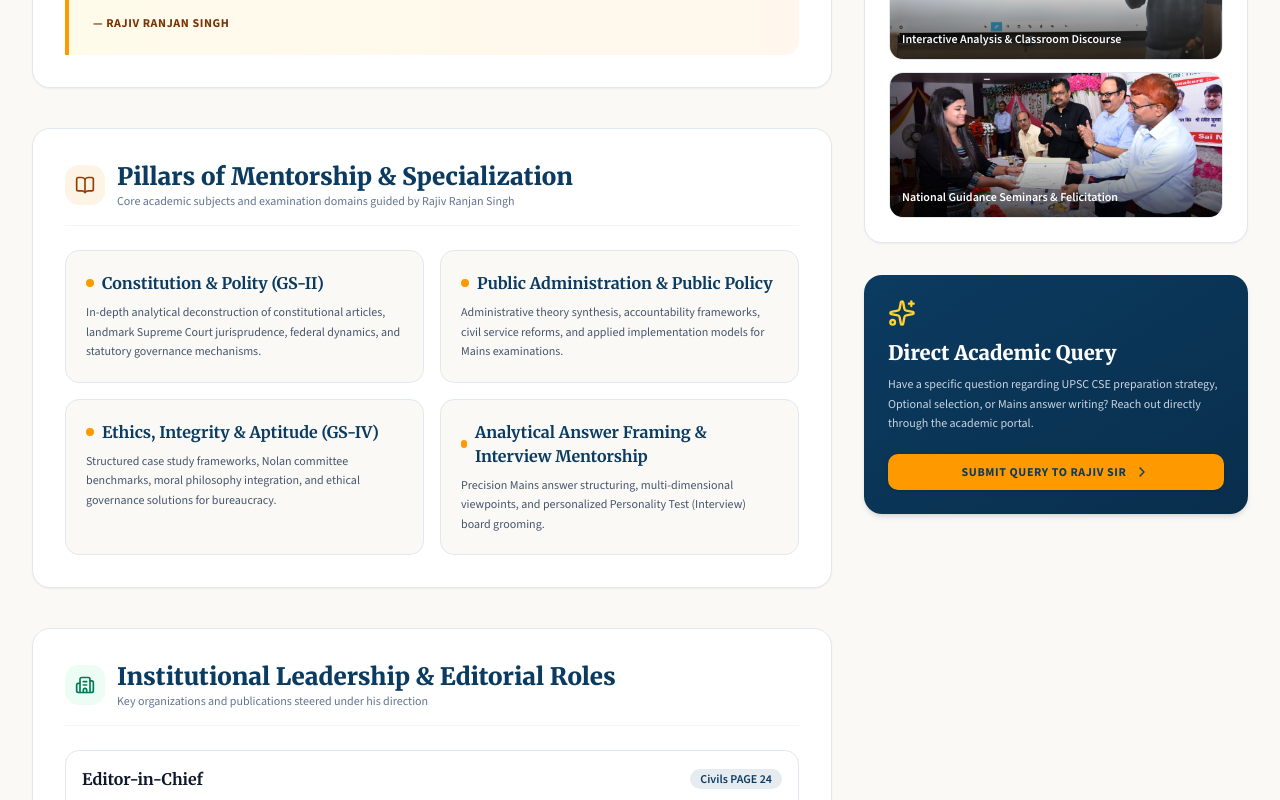
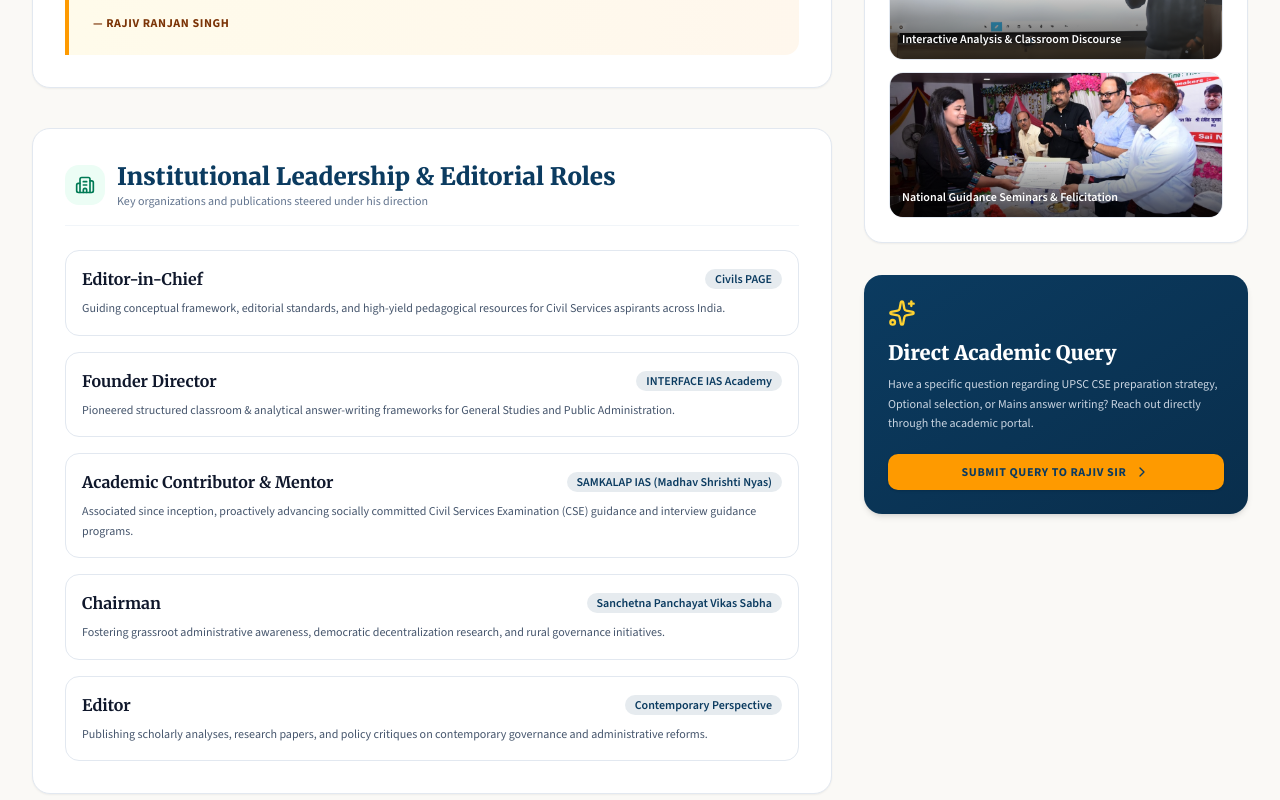
Before and after one commit to devch007/Civilspage, a Next.js app: page /about-mentor in a window 1280 px wide. Shown: the part 1460-2260 px from the top of the page. Built offline with nearby package versions, Linux system fonts and the light colour scheme.

Commit message:
Remove Pillars of Mentorship section and align Civils PAGE name

```diff
--- a/src/app/(public)/about-mentor/page.tsx
+++ b/src/app/(public)/about-mentor/page.tsx
@@ -37,7 +37,7 @@
   const leadershipRoles = [
     {
       title: 'Editor-in-Chief',
-      organization: 'Civils PAGE 24',
+      organization: 'Civils PAGE',
       description: 'Guiding conceptual framework, editorial standards, and high-yield pedagogical resources for Civil Services aspirants across India.'
     },
     {
@@ -80,24 +80,6 @@
     }
   ];
 
-  const coreFocusAreas = [
-    {
-      title: 'Constitution & Polity (GS-II)',
-      description: 'In-depth analytical deconstruction of constitutional articles, landmark Supreme Court jurisprudence, federal dynamics, and statutory governance mechanisms.'
-    },
-    {
-      title: 'Public Administration & Public Policy',
-      description: 'Administrative theory synthesis, accountability frameworks, civil service reforms, and applied implementation models for Mains examinations.'
-    },
-    {
-      title: 'Ethics, Integrity & Aptitude (GS-IV)',
-      description: 'Structured case study frameworks, Nolan committee benchmarks, moral philosophy integration, and ethical governance solutions for bureaucracy.'
-    },
-    {
-      title: 'Analytical Answer Framing & Interview Mentorship',
-      description: 'Precision Mains answer structuring, multi-dimensional viewpoints, and personalized Personality Test (Interview) board grooming.'
-    }
-  ];
 
   return (
     <div className="min-h-screen bg-[#FAF9F6] text-slate-800 pb-20">
@@ -217,7 +199,7 @@
                 </p>
 
                 <p>
-                  As the <strong className="text-[#0b3b60]">Founder Director of INTERFACE IAS Academy</strong>, <strong className="text-[#0b3b60]">Chairman of Sanchetna Panchayat Vikas Sabha</strong>, <strong className="text-[#0b3b60]">Editor of Contemporary Perspective</strong>, and <strong className="text-[#0b3b60]">Editor-in-Chief of Civils PAGE 24</strong>, he has played a pivotal role in shaping the academic and administrative discourse in the field of competitive examinations.
+                  As the <strong className="text-[#0b3b60]">Founder Director of INTERFACE IAS Academy</strong>, <strong className="text-[#0b3b60]">Chairman of Sanchetna Panchayat Vikas Sabha</strong>, <strong className="text-[#0b3b60]">Editor of Contemporary Perspective</strong>, and <strong className="text-[#0b3b60]">Editor-in-Chief of Civils PAGE</strong>, he has played a pivotal role in shaping the academic and administrative discourse in the field of competitive examinations.
                 </p>
 
                 <p>
@@ -239,35 +221,7 @@
               </div>
             </motion.section>
 
-            {/* Core Areas of Specialization */}
-            <motion.section
-              className="bg-white rounded-2xl border border-slate-200 p-6 sm:p-8 shadow-xs"
-              initial={{ opacity: 0, y: 15 }}
-              whileInView={{ opacity: 1, y: 0 }}
-              viewport={{ once: true }}
-            >
-              <div className="flex items-center gap-3 mb-6 pb-4 border-b border-slate-100">
-                <div className="w-10 h-10 rounded-xl bg-amber-500/10 text-amber-800 flex items-center justify-center font-bold">
-                  <BookOpen className="w-5 h-5" />
-                </div>
-                <div>
-                  <h2 className="text-2xl font-black font-serif text-[#0b3b60]">Pillars of Mentorship & Specialization</h2>
-                  <p className="text-xs text-slate-500">Core academic subjects and examination domains guided by Rajiv Ranjan Singh</p>
-                </div>
-              </div>
 
-              <div className="grid grid-cols-1 sm:grid-cols-2 gap-4">
-                {coreFocusAreas.map((area, i) => (
-                  <div key={i} className="p-5 rounded-xl border border-slate-200 bg-[#FAF9F6] hover:border-[#0b3b60] hover:shadow-xs transition-all">
-                    <div className="flex items-center gap-2 mb-2">
-                      <div className="w-2 h-2 rounded-full bg-amber-500"></div>
-                      <h3 className="font-bold font-serif text-[#0b3b60] text-base">{area.title}</h3>
-                    </div>
-                    <p className="text-xs text-slate-600 leading-relaxed">{area.description}</p>
-                  </div>
-                ))}
-              </div>
-            </motion.section>
 
             {/* Institutional Leadership & Editorial Roles */}
             <motion.section
--- a/src/components/sections/Mentor.tsx
+++ b/src/components/sections/Mentor.tsx
@@ -37,7 +37,7 @@
           >
             <div className="space-y-4">
               <p className="text-sm sm:text-base text-slate-700 leading-relaxed font-normal">
-                Rajiv Ranjan Singh (MPA, NET) is a distinguished academician and consultant who has been mentoring Civil Services aspirants across India for over two decades. As the Founder Director of INTERFACE IAS Academy, Chairman of Sanchetna Panchayat Vikas Sabha, Editor of Contemporary Perspective, and Editor-in-Chief of Civils PAGE 24, he has played a pivotal role in shaping the academic and administrative discourse in the field of competitive examinations. He has played a proactive role in the growth of SAMKALAP IAS, a unit of Madhav Sharshti Nyas, and has been associated with the organization since its inception, contributing to its mission of socially committed Civil Services Examination (CSE) preparation.
+                Rajiv Ranjan Singh (MPA, NET) is a distinguished academician and consultant who has been mentoring Civil Services aspirants across India for over two decades. As the Founder Director of INTERFACE IAS Academy, Chairman of Sanchetna Panchayat Vikas Sabha, Editor of Contemporary Perspective, and Editor-in-Chief of Civils PAGE, he has played a pivotal role in shaping the academic and administrative discourse in the field of competitive examinations. He has played a proactive role in the growth of SAMKALAP IAS, a unit of Madhav Sharshti Nyas, and has been associated with the organization since its inception, contributing to its mission of socially committed Civil Services Examination (CSE) preparation.
               </p>
 
               <div className="pt-2 flex justify-center">
```
